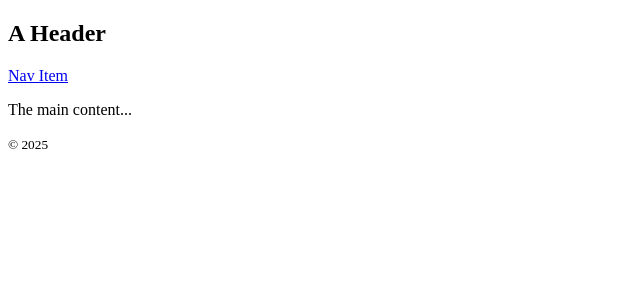
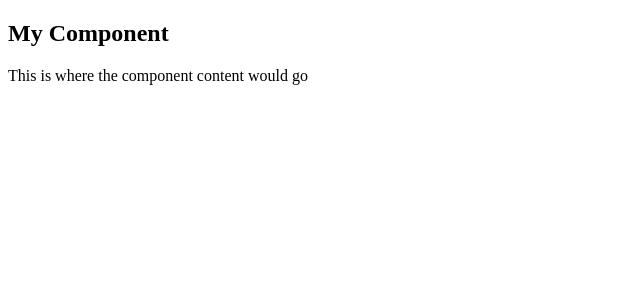
Before and after one commit to ramirezquintero/ReactBook, a React (Vite) app: page / in a window 1280 px wide. Shown: the top 300 px of the page, without its empty margins (0-640 px from the left). Built offline with nearby package versions, Linux system fonts and the light colour scheme.

Commit message:
added an example of how to create a JSX element encapsulating HTML

```diff
--- a/src/main.jsx
+++ b/src/main.jsx
@@ -1,20 +1,14 @@
 import * as ReactDOM from "react-dom/client";
+
+function MyComponent() {
+  return(
+    <section>
+      <h1>My Component</h1>
+      <p>This is where the component content would go</p>
+    </section>
+  )
+}
 
 const root = ReactDOM.createRoot(document.getElementById("root"));
 
-root.render(
-  <section>
-    <header>
-      <h1>A Header</h1>
-    </header>
-    <nav>
-      <a href="item">Nav Item</a>
-    </nav>
-    <main>
-      <p>The main content...</p>
-    </main>
-    <footer>
-      <small>&copy; 2025</small>
-    </footer>
-  </section>
-);
+root.render(<MyComponent />);
```
